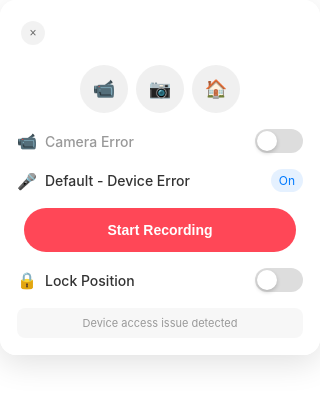
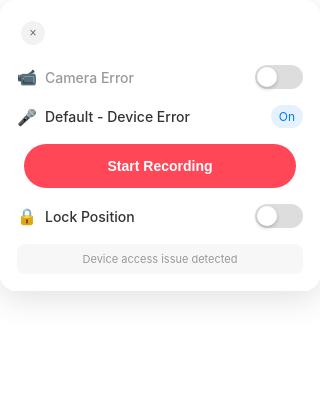
Before and after one commit to thepublicdev/bloom, an Electron app: page controls.html in a window 320 px wide. Drawn offline with Linux system fonts and the light colour scheme; no server answers.

Commit message:
Remove media controls and associated button functionality from the controls interface

```diff
--- a/controls.html
+++ b/controls.html
@@ -76,54 +76,6 @@
     #box.collapsed #header {
       margin: 0;
       justify-content: center;
-    }
-    .media-controls {
-      display: flex;
-      align-items: center;
-      justify-content: center;
-      gap: 8px;
-      margin-bottom: 16px;
-    }
-    .media-btn {
-      width: 48px;
-      height: 48px;
-      border: none;
-      border-radius: 50%;
-      cursor: pointer;
-      display: flex;
-      align-items: center;
-      justify-content: center;
-      font-size: 18px;
-      transition: all 0.2s;
-      position: relative;
-    }
-    .camera-btn {
-      background: #f0f0f0;
-      color: #666;
-    }
-    .camera-btn.active {
-      background: #007AFF;
-      color: white;
-    }
-    .camera-btn:hover {
-      background: #e0e0e0;
-    }
-    .camera-btn.active:hover {
-      background: #0056CC;
-    }
-    .screenshot-btn {
-      background: #f0f0f0;
-      color: #666;
-    }
-    .screenshot-btn:hover {
-      background: #e0e0e0;
-    }
-    .home-btn {
-      background: #f0f0f0;
-      color: #666;
-    }
-    .home-btn:hover {
-      background: #e0e0e0;
     }
     .camera-section {
       margin-bottom: 16px;
@@ -510,19 +462,6 @@
     </div>
 
     <div id="content">
-      <!-- Media Controls -->
-      <div class="media-controls">
-        <button class="media-btn camera-btn" id="cameraBtn" title="Camera">
-          📹
-        </button>
-        <button class="media-btn screenshot-btn" id="screenshotBtn" title="Screenshot">
-          📷
-        </button>
-        <button class="media-btn home-btn" id="homeBtn" title="Home">
-          🏠
-        </button>
-      </div>
-
       <!-- Camera Section -->
       <div class="camera-section">
         <div class="camera-header">
@@ -568,7 +507,6 @@
   <script>
     const { ipcRenderer } = require("electron");
     const cameraSelect = document.getElementById("cameraSelect");
-    const cameraBtn = document.getElementById("cameraBtn");
     const cameraStatus = document.getElementById("cameraStatus");
     const cameraToggle = document.getElementById("cameraToggle");
     const lockToggle = document.getElementById("lockToggle");
@@ -745,7 +683,6 @@
       if (isCameraOn) {
         cameraToggle.classList.remove("off");
         cameraToggle.classList.add("on");
-        cameraBtn.classList.add("active");
         cameraSelect.style.display = "block";
 
         const selectedCamera = cameraSelect.value;
@@ -757,7 +694,6 @@
       } else {
         cameraToggle.classList.remove("on");
         cameraToggle.classList.add("off");
-        cameraBtn.classList.remove("active");
         cameraSelect.style.display = "none";
 
         if (isOverlayActive) {
@@ -867,7 +803,6 @@
         isCameraOn = false;
         cameraToggle.classList.remove("on");
         cameraToggle.classList.add("off");
-        cameraBtn.classList.remove("active");
         cameraSelect.style.display = "none";
         status.textContent = "Camera off";
       }
```
